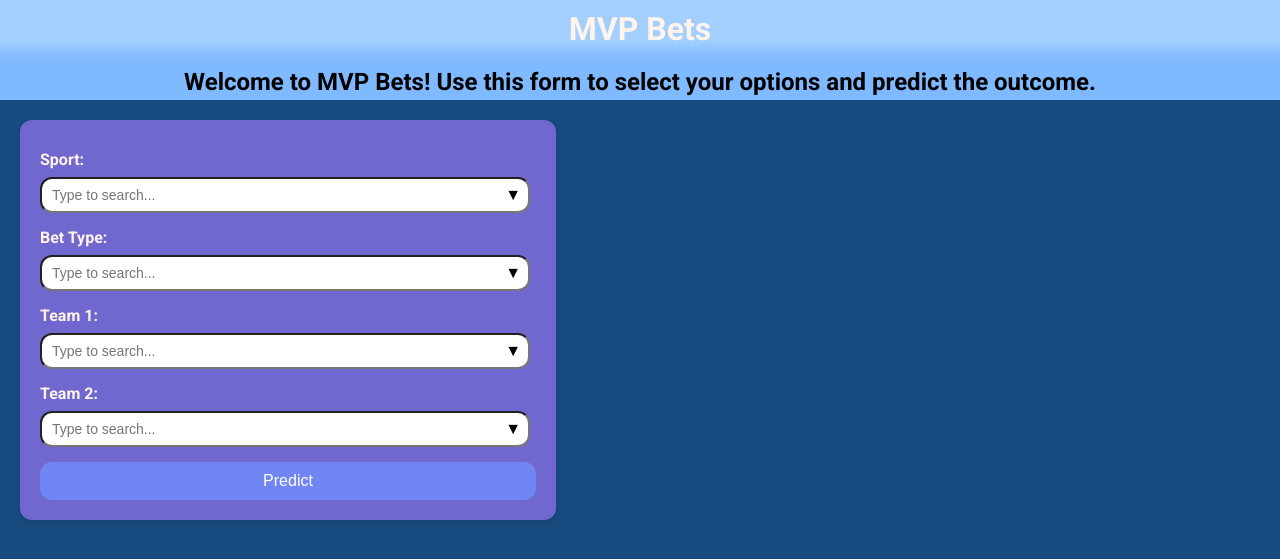
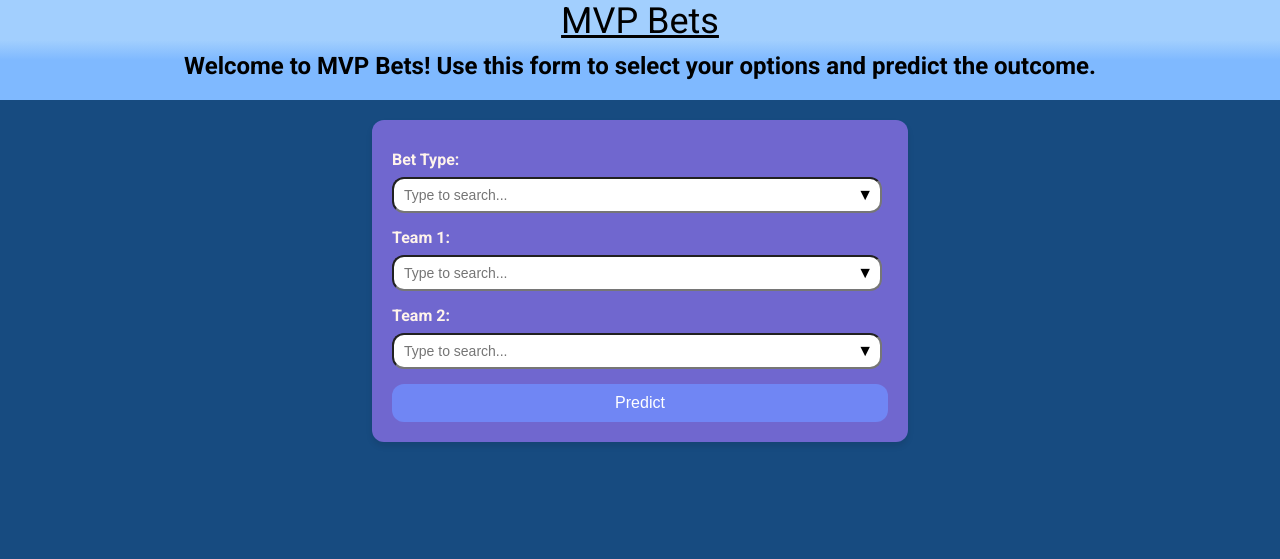
Before and after one commit to pauligwe/MVPBets, a Flask app: template templates/frontend.html in a window 1280 px wide. Shown: the top 559 px of the page. Run offline with Flask 3, Linux system fonts and the light colour scheme; the template is opened without the code that fills it, so the values that code supplies are empty; parts of the project's set-up code (start-up, migrations or seed data) failed here and were passed over.

Commit message:
Finished frontend

```diff
--- a/templates/frontend.html
+++ b/templates/frontend.html
@@ -52,7 +52,8 @@
 
         .form-container {
             width: 40%;
-            margin-right: auto;
+            /*margin-right: auto;*/
+            align-items: center;
             padding: 20px;  /* Keep padding inside the form container */
             background-color: #7067CF;
             border-radius: 12px;
@@ -155,32 +156,28 @@
             margin-bottom: 10px;
         }
 
+        a {
+            color: black;
+            font-size: 36px;
+
+        }
+
     </style>
 </head>
 <body>
     <div class="header-container">
-        <h1>MVP Bets</h1>
+        <a href = https://docs.google.com/document/d/1RhyF9GQV6vVpeL1AJJmaDFOnX9BmBXJ8Vsd0xuuiDkc/edit?tab=t.0>MVP Bets</a>
         <p>Welcome to MVP Bets! Use this form to select your options and predict the outcome.</p>
     </div>
 
     <div class="container">
         <div class="form-container">
-            <form onsubmit="submitForm(event)">
+            <form action="/predict" method="POST">
                 <div id="error-message" class="error"></div>
-
-                <label for="sport">Sport:</label>
-                <div class="searchable-select">
-                    <input id="sport" type="text" placeholder="Type to search..." oninput="filterOptions(this, 'sports-list')" onclick="toggleDropdown('sports-list')" autocomplete="off">
-                    <span class="dropdown-arrow" onclick="toggleDropdown('sports-list')">▼</span>
-                    <div id="sports-list" class="dropdown-list">
-                        <div onclick="selectOption(this, 'sport')">Basketball</div>
-                        <div onclick="selectOption(this, 'sport')">Football</div>
-                    </div>
-                </div>
 
                 <label for="bet">Bet Type:</label>
                 <div class="searchable-select">
-                    <input id="bet" type="text" placeholder="Type to search..." oninput="filterOptions(this, 'bets-list')" onclick="toggleDropdown('bets-list')" autocomplete="off">
+                    <input id="bet" name="bet" type="text" placeholder="Type to search..." oninput="filterOptions(this, 'bets-list')" onclick="toggleDropdown('bets-list')" autocomplete="off">
                     <span class="dropdown-arrow" onclick="toggleDropdown('bets-list')">▼</span>
                     <div id="bets-list" class="dropdown-list">
                         <div onclick="selectOption(this, 'bet')">MoneyLine</div>
@@ -190,7 +187,7 @@
 
                 <label for="team1">Team 1:</label>
                 <div class="searchable-select">
-                    <input id="team1" type="text" placeholder="Type to search..." oninput="filterOptions(this, 'team1-list')" onclick="toggleDropdown('team1-list')" autocomplete="off">
+                    <input id="team1" name="team1" type="text" placeholder="Type to search..." oninput="filterOptions(this, 'team1-list')" onclick="toggleDropdown('team1-list')" autocomplete="off">
                     <span class="dropdown-arrow" onclick="toggleDropdown('team1-list')">▼</span>
                     <div id="team1-list" class="dropdown-list">
                         {% for team in teams %}
@@ -201,7 +198,7 @@
 
                 <label for="team2">Team 2:</label>
                 <div class="searchable-select">
-                    <input id="team2" type="text" placeholder="Type to search..." oninput="filterOptions(this, 'team2-list')" onclick="toggleDropdown('team2-list')" autocomplete="off">
+                    <input id="team2" name="team2" type="text" placeholder="Type to search..." oninput="filterOptions(this, 'team2-list')" onclick="toggleDropdown('team2-list')" autocomplete="off">
                     <span class="dropdown-arrow" onclick="toggleDropdown('team2-list')">▼</span>
                     <div id="team2-list" class="dropdown-list">
                         {% for team in teams %}
@@ -270,7 +267,6 @@
 
         function submitForm(event) {
             event.preventDefault();
-            const sport = document.getElementById('sport').value;
             const bet = document.getElementById('bet').value;
             const team1 = document.getElementById('team1').value;
             const team2 = document.getElementById('team2').value;
```
